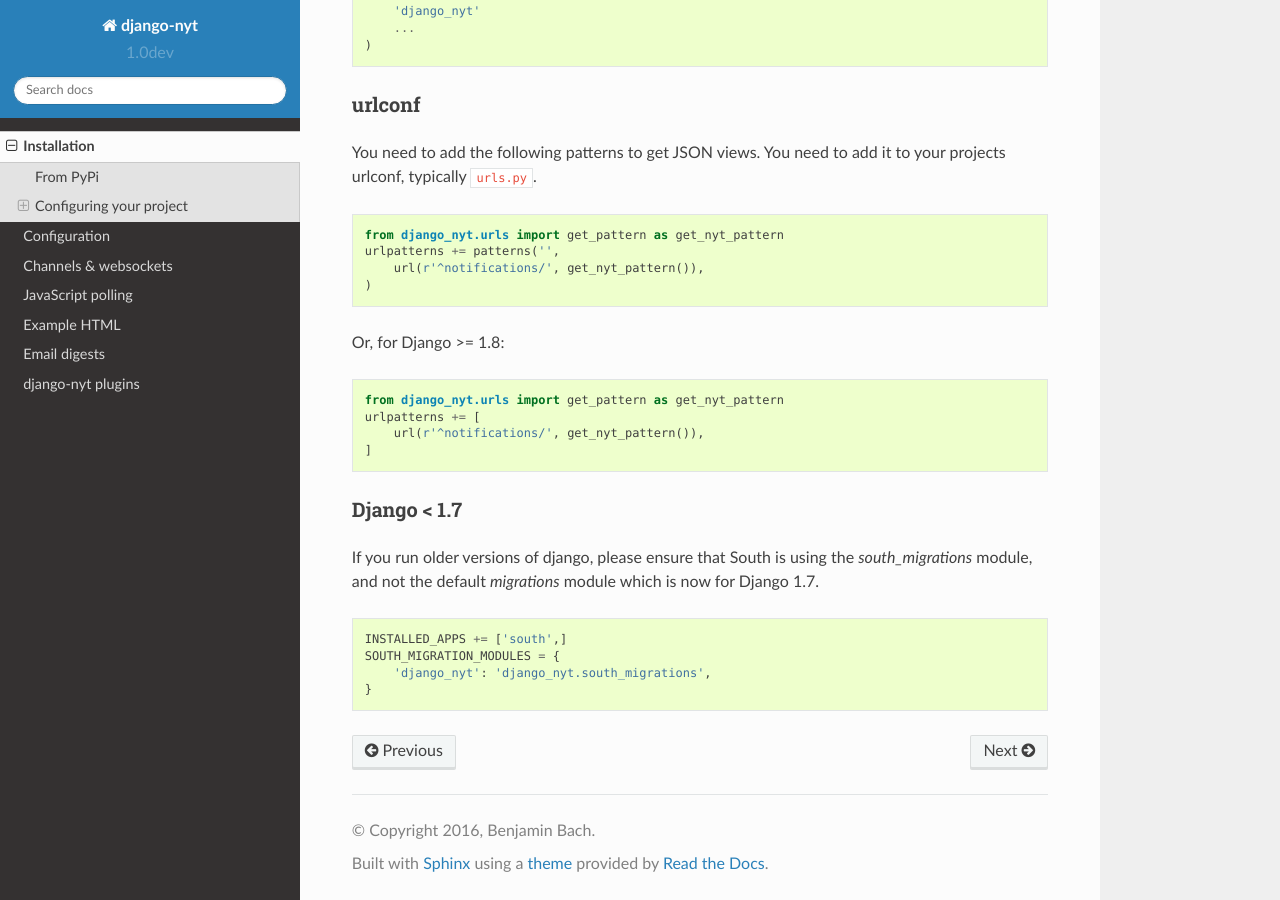
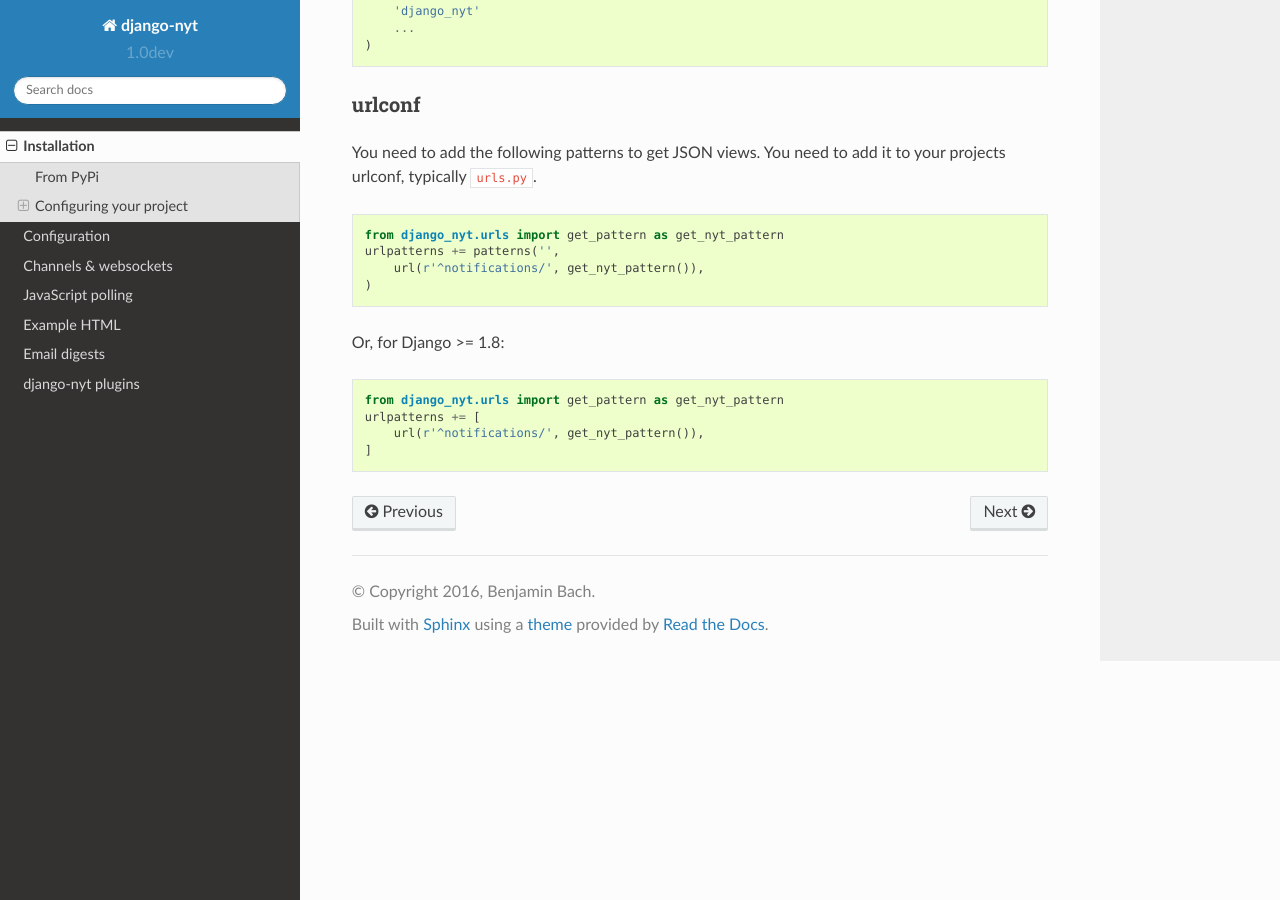
Before and after one commit to django-wiki/django-nyt, a Sphinx documentation site: the page built from docs/installation.rst, in a window 1280 px wide and 900 px high, scrolled down 553 px. Built offline with Sphinx 7.4.7 and the Read the Docs theme 2.0.0, drawn with Linux system fonts in a browser that asks for light colours; pages that are not in the unit, such as notebooks, are missing from menus.

Commit message:
remove unused section about South support

```diff
--- a/docs/installation.rst
+++ b/docs/installation.rst
@@ -50,18 +50,3 @@
    urlpatterns += [
        url(r'^notifications/', get_nyt_pattern()),
    ]
-
-
-Django < 1.7
-~~~~~~~~~~~~
-
-If you run older versions of django, please ensure that South is using the
-`south_migrations` module, and not the default `migrations` module which is
-now for Django 1.7.
-
-::
-
-    INSTALLED_APPS += ['south',]
-    SOUTH_MIGRATION_MODULES = {
-        'django_nyt': 'django_nyt.south_migrations',
-    }
```
